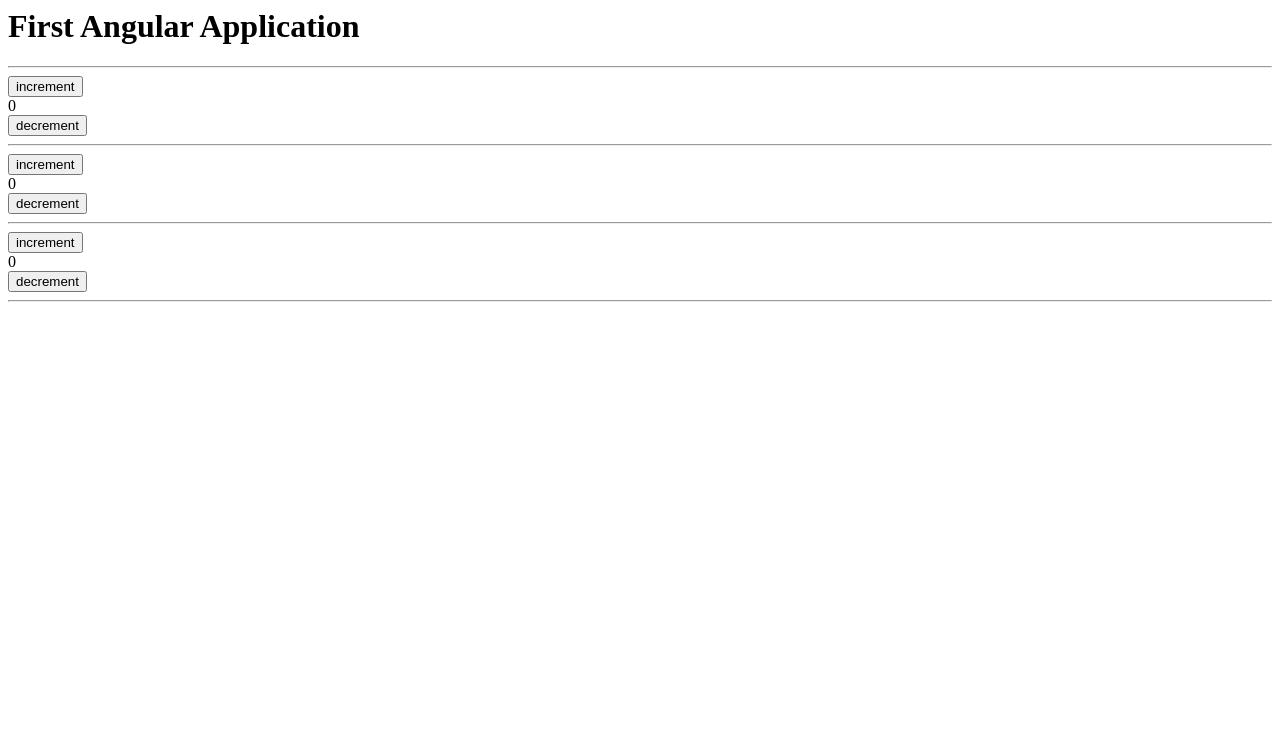
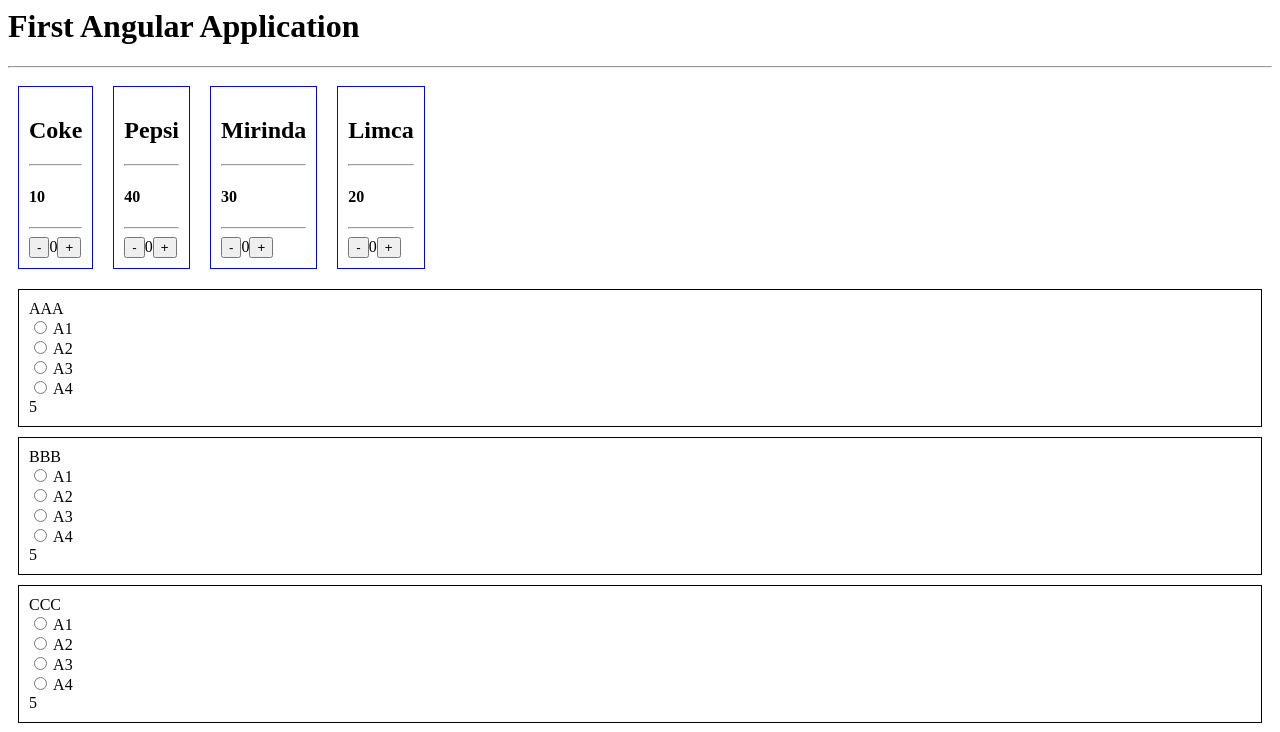
Before and after one commit to praveensinghkmr/angular-angular-ivy-ru5hqu, an Angular app: page / in a window 1280 px wide. Shown: the top 732 px of the page. Built offline with nearby package versions, Linux system fonts and the light colour scheme.

Commit message:
3 files modified, 2 added

```diff
--- a/src/app/app.component.html
+++ b/src/app/app.component.html
@@ -2,11 +2,6 @@
   <h1>First Angular Application</h1>
   <hr />
 
-  <counter></counter>
-  <hr />
-  <counter></counter>
-  <hr />
-  <counter></counter>
-  <hr />
-
+  <products></products>
+  <test1></test1>
 </div>
--- a/src/app/counter.component.ts
+++ b/src/app/counter.component.ts
@@ -3,9 +3,9 @@
 @Component({
   selector: 'counter',
   template: `
-  <button (click)="increment()">increment</button>
-  <div>{{count}}</div>
-  <button  (click)="decrement()">decrement</button>
+  <button (click)="decrement()">-</button>
+  <div style="display:inline-block">{{count}}</div>
+  <button  (click)="increment()">+</button>
   `,
 })
 export class CounterComponent {
--- /dev/null
+++ b/src/app/products.component.ts
@@ -0,0 +1,24 @@
+import { Component } from '@angular/core';
+
+@Component({
+  selector: 'products',
+  template: `
+
+  <div *ngFor="let product of products"
+  style="border: 1px solid blue; margin:10px; padding:10px; display: inline-block">
+  <h2>{{product.name}}</h2>
+  <hr/>
+  <h4>{{product.price}}</h4>
+  <hr/>
+  <counter></counter>
+  </div>
+  `,
+})
+export class ProductComponent {
+  public products = [
+    { name: 'Coke', price: 10 },
+    { name: 'Pepsi', price: 40 },
+    { name: 'Mirinda', price: 30 },
+    { name: 'Limca', price: 20 },
+  ];
+}
--- /dev/null
+++ b/src/app/test1.component.ts
@@ -0,0 +1,92 @@
+import { Component } from '@angular/core';
+
+@Component({
+  selector: 'test1',
+  template: `
+
+  <div *ngFor="let question of questions"
+    style="border: 1px solid black; margin:10px; padding:10px" >
+    <div>
+      {{question.statement}}
+    </div>
+    <div>
+      <input type="radio" value="1">
+      {{question.option1}}
+    </div>
+    <div>
+      <input type="radio" value="2">
+      {{question.option2}}
+    </div>
+    <div>
+      <input type="radio" value="3">
+      {{question.option3}}
+      </div>
+    <div>
+      <input type="radio" value="4">
+      {{question.option4}}
+    </div>
+
+    <div>
+      {{question.marks}}
+    </div>
+  </div>
+  `,
+})
+export class Test1Component {
+  public questions = [
+    {
+      statement: 'AAA',
+      option1: 'A1',
+      option2: 'A2',
+      option3: 'A3',
+      option4: 'A4',
+      correctAnswer: 1,
+      marks: 5,
+    },
+    {
+      statement: 'BBB',
+      option1: 'A1',
+      option2: 'A2',
+      option3: 'A3',
+      option4: 'A4',
+      correctAnswer: 1,
+      marks: 5,
+    },
+    {
+      statement: 'CCC',
+      option1: 'A1',
+      option2: 'A2',
+      option3: 'A3',
+      option4: 'A4',
+      correctAnswer: 1,
+      marks: 5,
+    },
+    {
+      statement: 'DDD',
+      option1: 'A1',
+      option2: 'A2',
+      option3: 'A3',
+      option4: 'A4',
+      correctAnswer: 1,
+      marks: 5,
+    },
+    {
+      statement: 'EEE',
+      option1: 'A1',
+      option2: 'A2',
+      option3: 'A3',
+      option4: 'A4',
+      correctAnswer: 1,
+      marks: 5,
+    },
+    {
+      statement: 'AAA',
+      option1: 'A1',
+      option2: 'A2',
+      option3: 'A3',
+      option4: 'A4',
+      correctAnswer: 1,
+      marks: 5,
+    },
+  ];
+}
```
Also changed, not shown: src/app/app.module.ts (+13 -4 lines).
